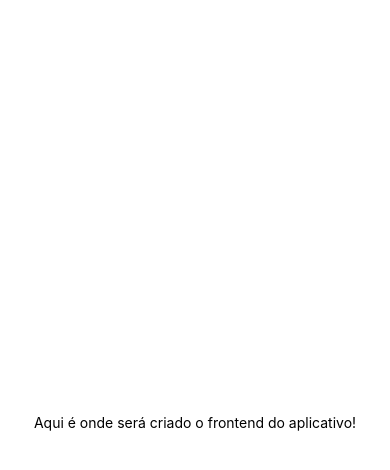
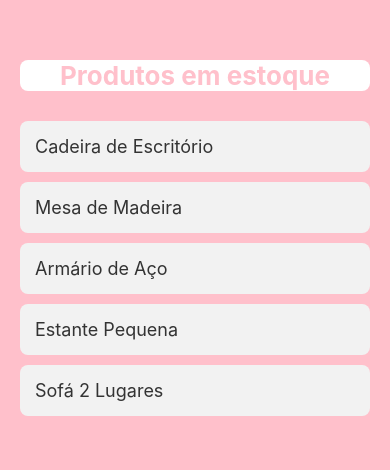
Before and after one commit to mattgot/DONDOCA-STORE, a React Native app in the folder estoqueapp/: screen / in a window 390 px wide. Shown: the top 470 px of the page. Built offline with nearby package versions, Linux system fonts and the light colour scheme.

Commit message:
Feat: Base do rascunho  da interface do app

```diff
--- a/estoqueapp/App.js
+++ b/estoqueapp/App.js
@@ -1,20 +1,33 @@
 import { StatusBar } from 'expo-status-bar';
-import { StyleSheet, Text, View } from 'react-native';
+import { Text, View, FlatList } from 'react-native';
+import styles from './styles/styles';
+
+// Dados simulados
+const produtos = [
+  { id: '1', nome: 'Cadeira de Escritório' },
+  { id: '2', nome: 'Mesa de Madeira' },
+  { id: '3', nome: 'Armário de Aço' },
+  { id: '4', nome: 'Estante Pequena' },
+  { id: '5', nome: 'Sofá 2 Lugares' },
+];
 
 export default function App() {
   return (
     <View style={styles.container}>
-      <Text>Aqui é onde será criado o frontend do aplicativo!</Text>
+      <Text style={styles.title}>Produtos em estoque</Text>
+
+      <FlatList
+        data={produtos}
+        keyExtractor={(item) => item.id}
+        style={styles.lista}
+        renderItem={({ item }) => (
+          <View style={styles.linha}>
+            <Text style={styles.produto}>{item.nome}</Text>
+          </View>
+        )}
+      />
+
       <StatusBar style="auto" />
     </View>
   );
 }
-
-const styles = StyleSheet.create({
-  container: {
-    flex: 1,
-    backgroundColor: '#fff',
-    alignItems: 'center',
-    justifyContent: 'center',
-  },
-});
--- a/estoqueapp/app.json
+++ b/estoqueapp/app.json
@@ -23,6 +23,9 @@
     },
     "web": {
       "favicon": "./assets/favicon.png"
-    }
+    },
+    "plugins": [
+      "expo-sqlite"
+    ]
   }
 }
--- a/estoqueapp/package.json
+++ b/estoqueapp/package.json
@@ -16,7 +16,8 @@
     "express": "^5.1.0",
     "react": "18.3.1",
     "react-native": "0.76.9",
-    "sqlite3": "^5.1.7"
+    "sqlite3": "^5.1.7",
+    "expo-sqlite": "~15.1.4"
   },
   "devDependencies": {
     "@babel/core": "^7.20.0"
--- /dev/null
+++ b/estoqueapp/styles/styles.js
@@ -0,0 +1,34 @@
+import { StyleSheet } from 'react-native';
+
+const styles = StyleSheet.create({
+    container: {
+      flex: 1,
+      backgroundColor: 'pink',
+      paddingTop: 60,
+      paddingHorizontal: 20,
+    },
+    title: {
+      fontSize: 26,
+      fontWeight: 'bold',
+      marginBottom: 20,
+      borderRadius:8,
+      textAlign: 'center',
+      backgroundColor: 'white',
+      color: 'pink',
+    },
+    lista: {
+      marginTop: 10,
+    },
+    linha: {
+      padding: 15,
+      marginBottom: 10,
+      backgroundColor: '#f2f2f2',
+      borderRadius: 8,
+    },
+    produto: {
+      fontSize: 18,
+      color: '#333',
+    },
+  });
+
+  export default styles;
```
Also changed, not shown: 1 other file (tests, documents, lock files or other folders).
